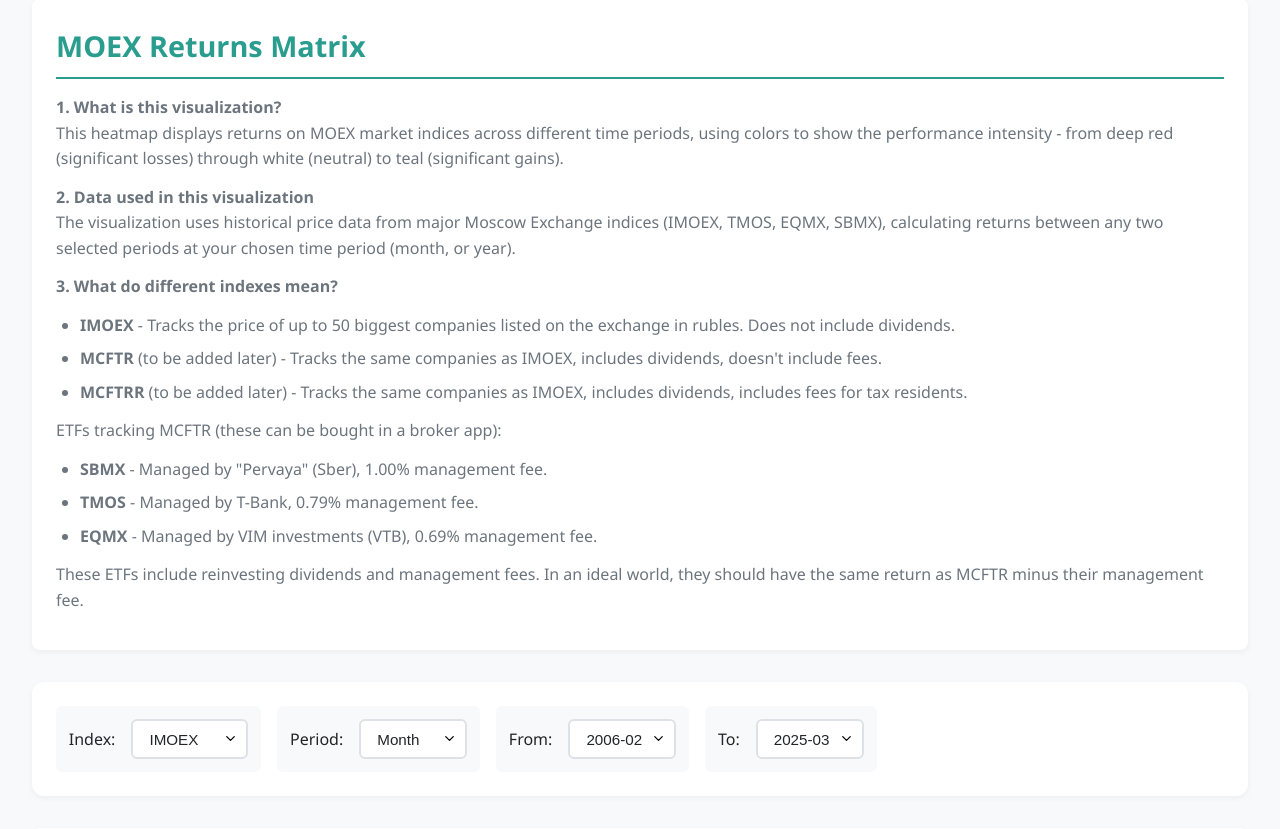
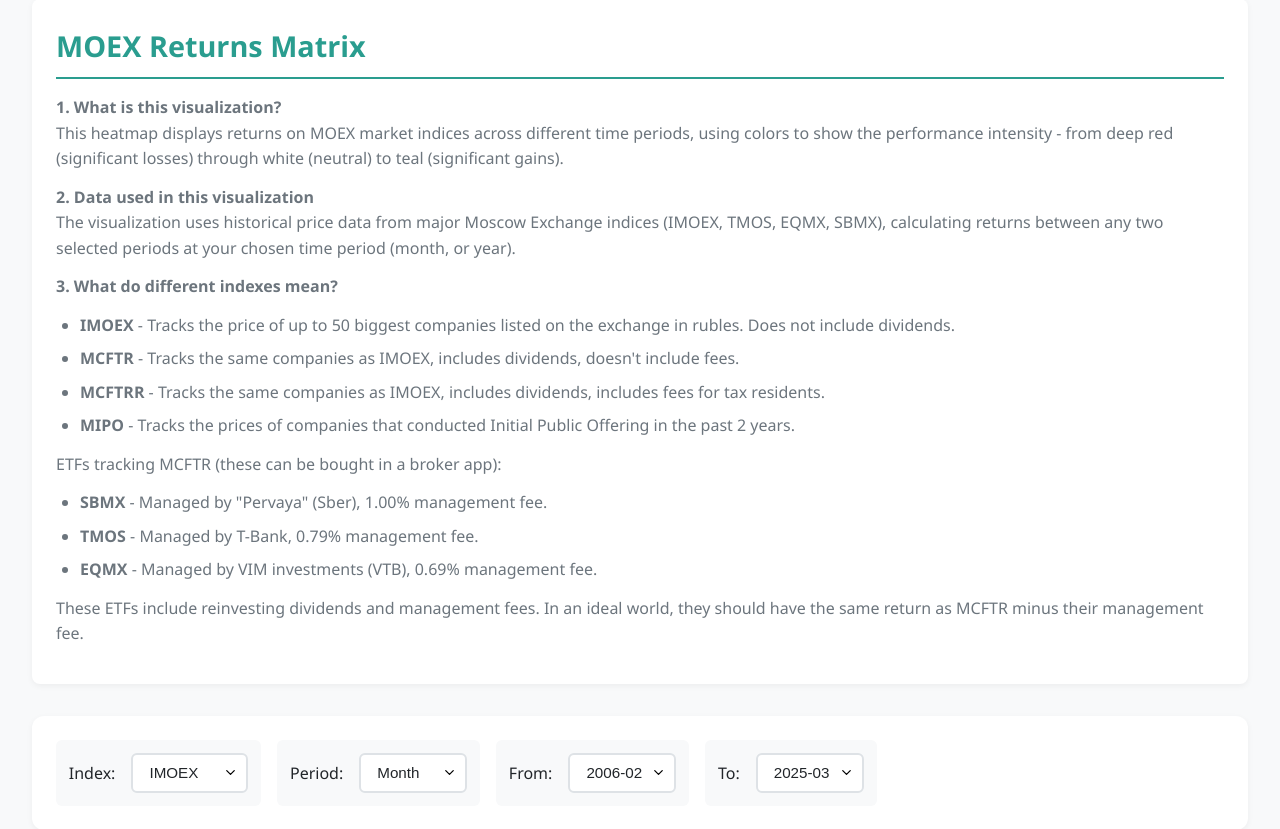
Before and after one commit to Data-Wrangling-and-Visualisation/Stock-Market-Visualization, a Flask app: page /heatmap in a window 1280 px wide. Shown: the part 105-934 px from the top of the page. Run offline with Flask 3, Linux system fonts and the light colour scheme; data comes from the database, SQL or seed files in the repository.

Commit message:
changed index description

```diff
--- a/src/templates/heatmap.html
+++ b/src/templates/heatmap.html
@@ -51,8 +51,9 @@
     <p><strong>3. What do different indexes mean?</strong><br>
     <ul>
         <li><strong>IMOEX</strong> - Tracks the price of up to 50 biggest companies listed on the exchange in rubles. Does not include dividends.</li>
-        <li><strong>MCFTR</strong> (to be added later) - Tracks the same companies as IMOEX, includes dividends, doesn't include fees.</li>
-        <li><strong>MCFTRR</strong> (to be added later) - Tracks the same companies as IMOEX, includes dividends, includes fees for tax residents.</li>
+        <li><strong>MCFTR</strong> - Tracks the same companies as IMOEX, includes dividends, doesn't include fees.</li>
+        <li><strong>MCFTRR</strong> - Tracks the same companies as IMOEX, includes dividends, includes fees for tax residents.</li>
+        <li><strong>MIPO</strong> - Tracks the prices of companies that conducted Initial Public Offering in the past 2 years.</li>
     </ul>
     <p>ETFs tracking MCFTR (these can be bought in a broker app):</p>
     <ul>
```
